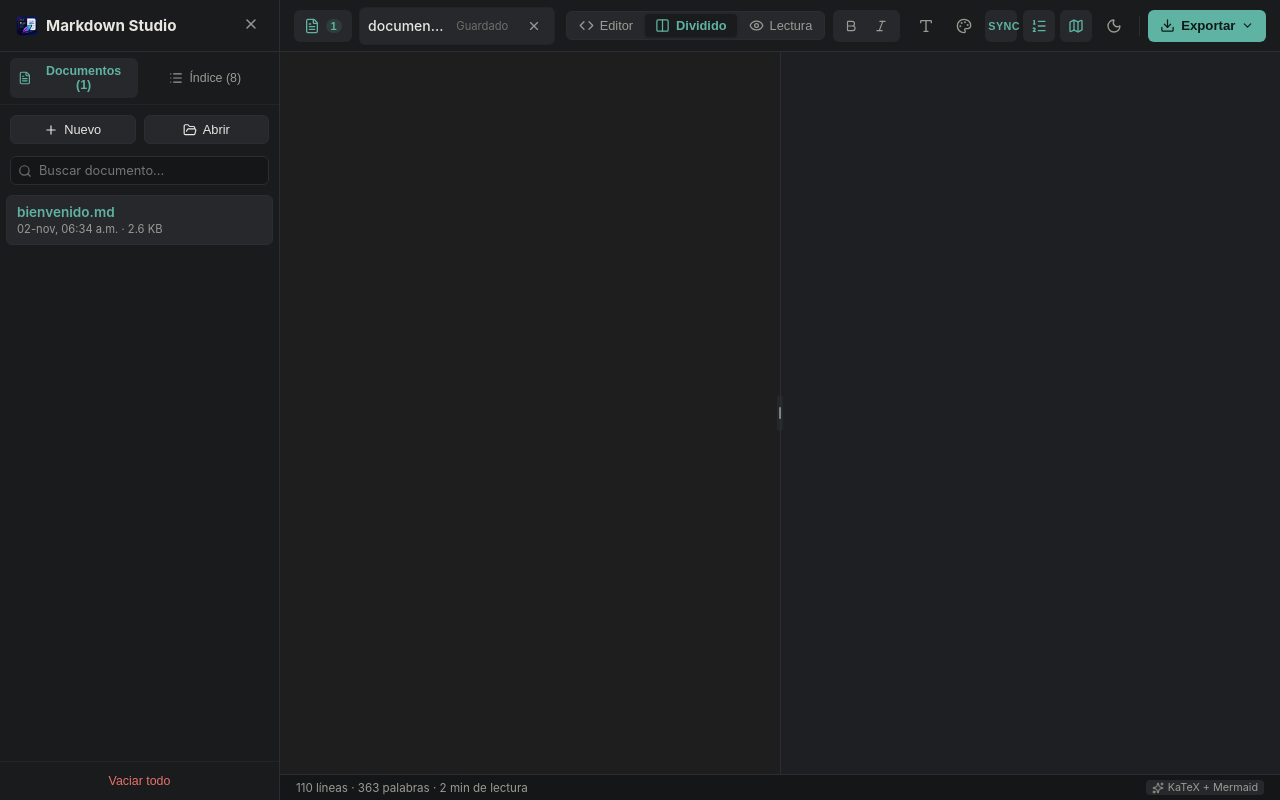
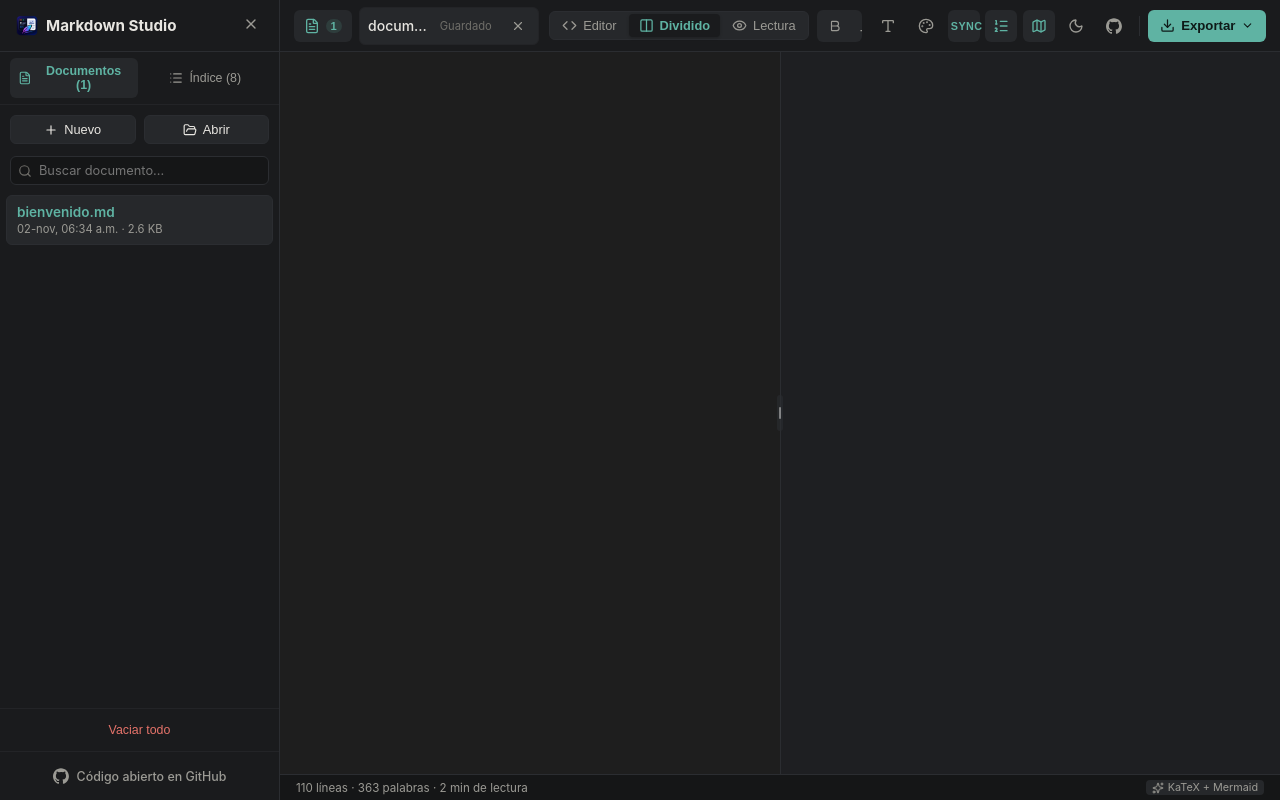
Before and after one commit to SamaelEND/kallosmd, a Svelte app: page / in a window 1280 px wide. Built offline with nearby package versions, Linux system fonts and the light colour scheme.

Commit message:
feat: añadir enlaces a repositorios de GitHub en la barra de herramientas y en la barra lateral

```diff
--- a/src/components/Sidebar.svelte
+++ b/src/components/Sidebar.svelte
@@ -303,6 +303,32 @@
       </div>
     </div>
   {/if}
+
+  <!-- Pie del Sidebar con enlace a GitHub -->
+  <div class="sidebar-footer">
+    <a
+      href="https://github.com/SamaelEND/markdown-studio"
+      target="_blank"
+      rel="noopener noreferrer"
+      class="sidebar-github-link"
+      title="Ver repositorio"
+    >
+      <svg
+        width="16"
+        height="16"
+        viewBox="0 0 98 96"
+        fill="currentColor"
+        aria-hidden="true"
+      >
+        <path
+          fill-rule="evenodd"
+          clip-rule="evenodd"
+          d="M48.854 0C21.839 0 0 22 0 49.217c0 21.756 13.993 40.172 33.405 46.69 2.427.49 3.316-1.059 3.316-2.362 0-1.141-.08-5.052-.08-9.127-13.59 2.934-16.42-5.867-16.42-5.867-2.184-5.704-5.42-7.17-5.42-7.17-4.448-3.015.324-3.015.324-3.015 4.934.326 7.523 5.052 7.523 5.052 4.367 7.496 11.404 5.378 14.235 4.074.404-3.178 1.699-5.378 3.074-6.6-10.839-1.141-22.243-5.378-22.243-24.283 0-5.378 1.94-9.778 5.014-13.2-.485-1.222-2.184-6.275.486-13.038 0 0 4.125-1.304 13.426 5.052a46.97 46.97 0 0 1 12.214-1.63c4.125 0 8.33.571 12.213 1.63 9.302-6.356 13.427-5.052 13.427-5.052 2.67 6.763.97 11.816.485 13.038 3.155 3.422 5.015 7.822 5.015 13.2 0 18.905-11.404 23.06-22.324 24.283 1.78 1.548 3.316 4.481 3.316 9.126 0 6.6-.08 11.897-.08 13.526 0 1.304.89 2.853 3.316 2.364 19.412-6.52 33.405-24.935 33.405-46.691C97.707 22 75.788 0 48.854 0z"
+        />
+      </svg>
+      <span>Código abierto en GitHub</span>
+    </a>
+  </div>
 </aside>
 
 <style>
@@ -648,6 +674,34 @@
     font-size: 0.8rem;
   }
 
+  /* Pie del panel lateral */
+  .sidebar-footer {
+    margin-top: auto;
+    padding: 10px 14px;
+    border-top: 1px solid var(--border-subtle, #232427);
+    background-color: var(--bg-surface, #1a1b1d);
+  }
+
+  .sidebar-github-link {
+    display: flex;
+    align-items: center;
+    gap: 8px;
+    font-size: 0.775rem;
+    font-weight: 500;
+    color: var(--text-secondary, #9b9a94);
+    text-decoration: none;
+    padding: 6px 8px;
+    border-radius: 6px;
+    transition:
+      background-color 0.15s ease,
+      color 0.15s ease;
+  }
+
+  .sidebar-github-link:hover {
+    background-color: var(--bg-hover, #2e3034);
+    color: var(--text-primary, #e8e6e1);
+  }
+
   /* Backdrop oscuro para móviles */
   .sidebar-backdrop {
     display: none;
--- a/src/components/Toolbar.svelte
+++ b/src/components/Toolbar.svelte
@@ -484,6 +484,30 @@
       {/if}
     </button>
 
+    <!-- Enlace a GitHub -->
+    <a
+      href="https://github.com/SamaelEND/markdown-studio"
+      target="_blank"
+      rel="noopener noreferrer"
+      class="toolbar-btn icon-only github-link"
+      title="Ver código y dar estrella en GitHub"
+      aria-label="Repositorio de GitHub"
+    >
+      <svg
+        width="16"
+        height="16"
+        viewBox="0 0 98 96"
+        fill="currentColor"
+        aria-hidden="true"
+      >
+        <path
+          fill-rule="evenodd"
+          clip-rule="evenodd"
+          d="M48.854 0C21.839 0 0 22 0 49.217c0 21.756 13.993 40.172 33.405 46.69 2.427.49 3.316-1.059 3.316-2.362 0-1.141-.08-5.052-.08-9.127-13.59 2.934-16.42-5.867-16.42-5.867-2.184-5.704-5.42-7.17-5.42-7.17-4.448-3.015.324-3.015.324-3.015 4.934.326 7.523 5.052 7.523 5.052 4.367 7.496 11.404 5.378 14.235 4.074.404-3.178 1.699-5.378 3.074-6.6-10.839-1.141-22.243-5.378-22.243-24.283 0-5.378 1.94-9.778 5.014-13.2-.485-1.222-2.184-6.275.486-13.038 0 0 4.125-1.304 13.426 5.052a46.97 46.97 0 0 1 12.214-1.63c4.125 0 8.33.571 12.213 1.63 9.302-6.356 13.427-5.052 13.427-5.052 2.67 6.763.97 11.816.485 13.038 3.155 3.422 5.015 7.822 5.015 13.2 0 18.905-11.404 23.06-22.324 24.283 1.78 1.548 3.316 4.481 3.316 9.126 0 6.6-.08 11.897-.08 13.526 0 1.304.89 2.853 3.316 2.364 19.412-6.52 33.405-24.935 33.405-46.691C97.707 22 75.788 0 48.854 0z"
+        />
+      </svg>
+    </a>
+
     <div class="divider-v"></div>
 
     <!-- Menú desplegable de exportación (Markdown, PDF, HTML) -->
@@ -786,6 +810,17 @@
 
   .toolbar-btn.btn-primary:hover {
     background-color: var(--accent-hover, #7cc9bb);
+  }
+
+  .github-link {
+    text-decoration: none;
+    display: inline-flex;
+    align-items: center;
+    justify-content: center;
+  }
+
+  .github-link:hover {
+    color: var(--text-primary, #e8e6e1);
   }
 
 
```
